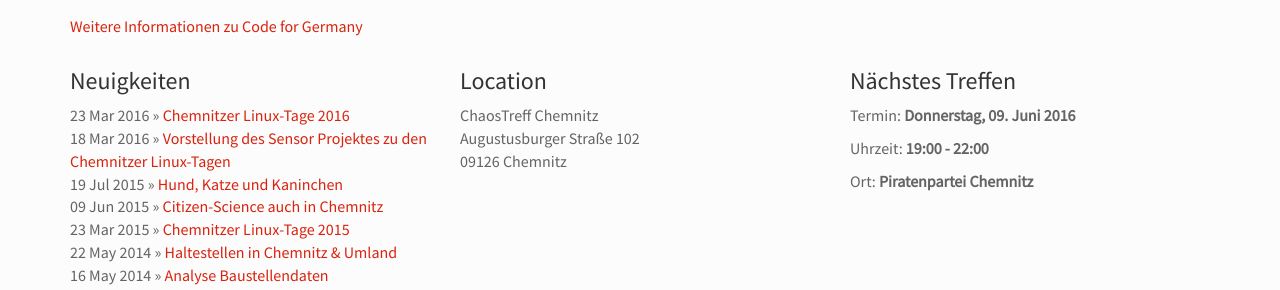
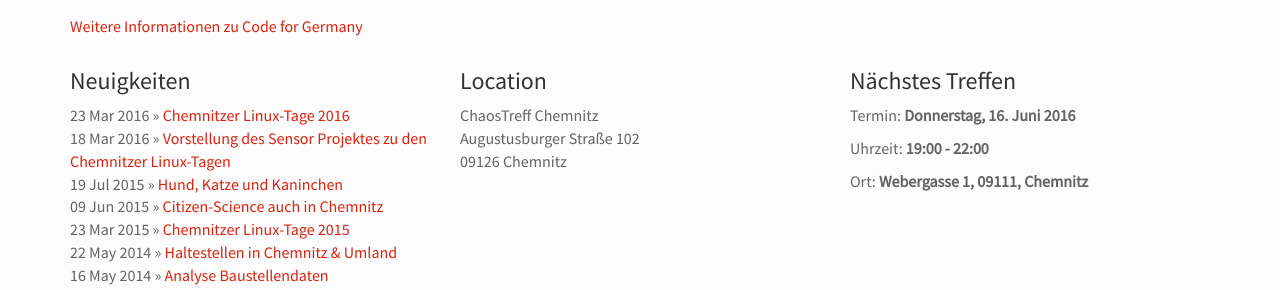
Before and after one commit to CodeforChemnitz/codeforchemnitz.github.io, a Jekyll site: the page built from index.html, in a window 1280 px wide and 900 px high, scrolled down 491 px. Shown: the part 155-445 px from the top of the window. Built offline with Jekyll 4.4.1, drawn with Linux system fonts in a browser that asks for light colours.

Commit message:
"event updated"

```diff
--- a/_data/treffen.yml
+++ b/_data/treffen.yml
@@ -1,7 +1,7 @@
 # comment day to have a "unknown event date" message
 day: Donnerstag
-day-nr: 09
+day-nr: 16
 month: Juni 2016
 time: "19:00 - 22:00"
-location: Piratenpartei Chemnitz #myCGS, Hermannstraße 6, Chemnitz
+location: Webergasse 1, 09111, Chemnitz
 #location: Altes Heizhaus im Innenhof der TU Chemnitz, Str. der Nationen 62
```
